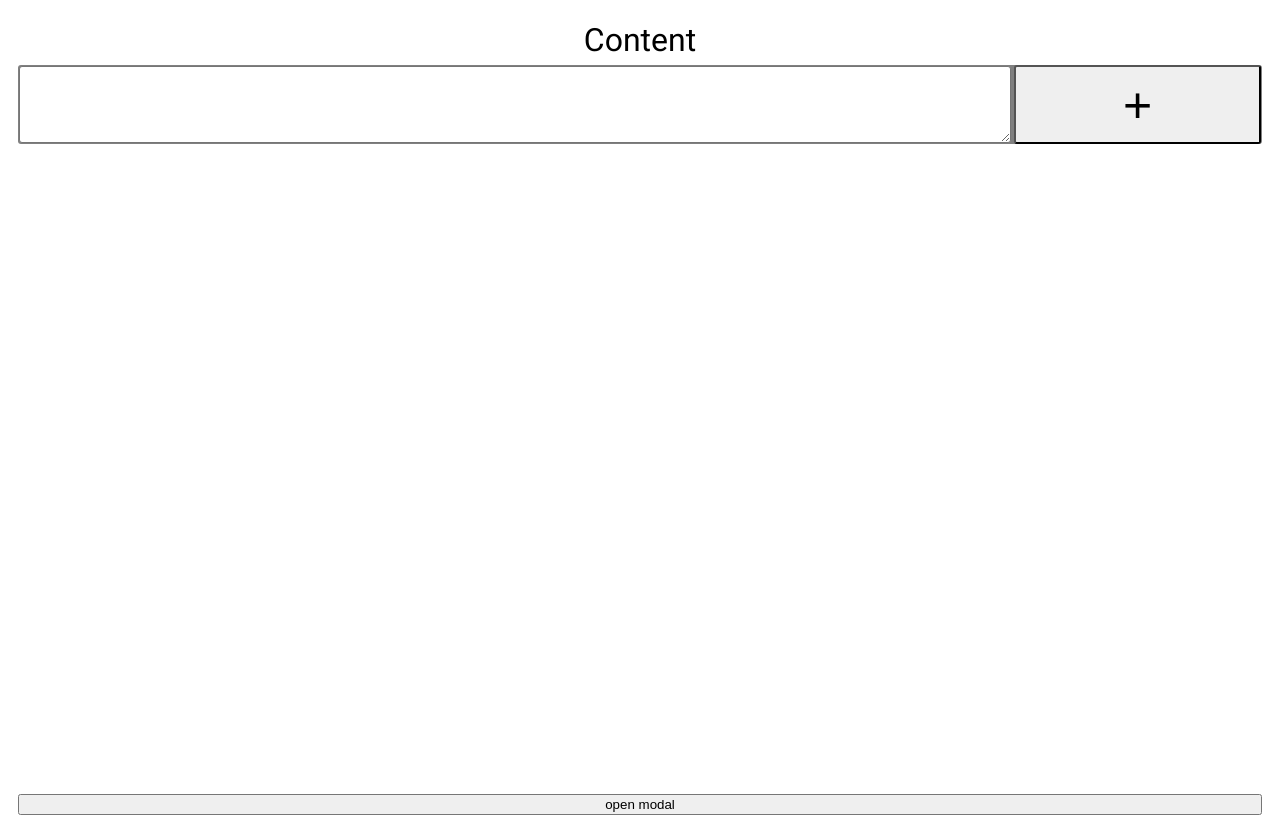
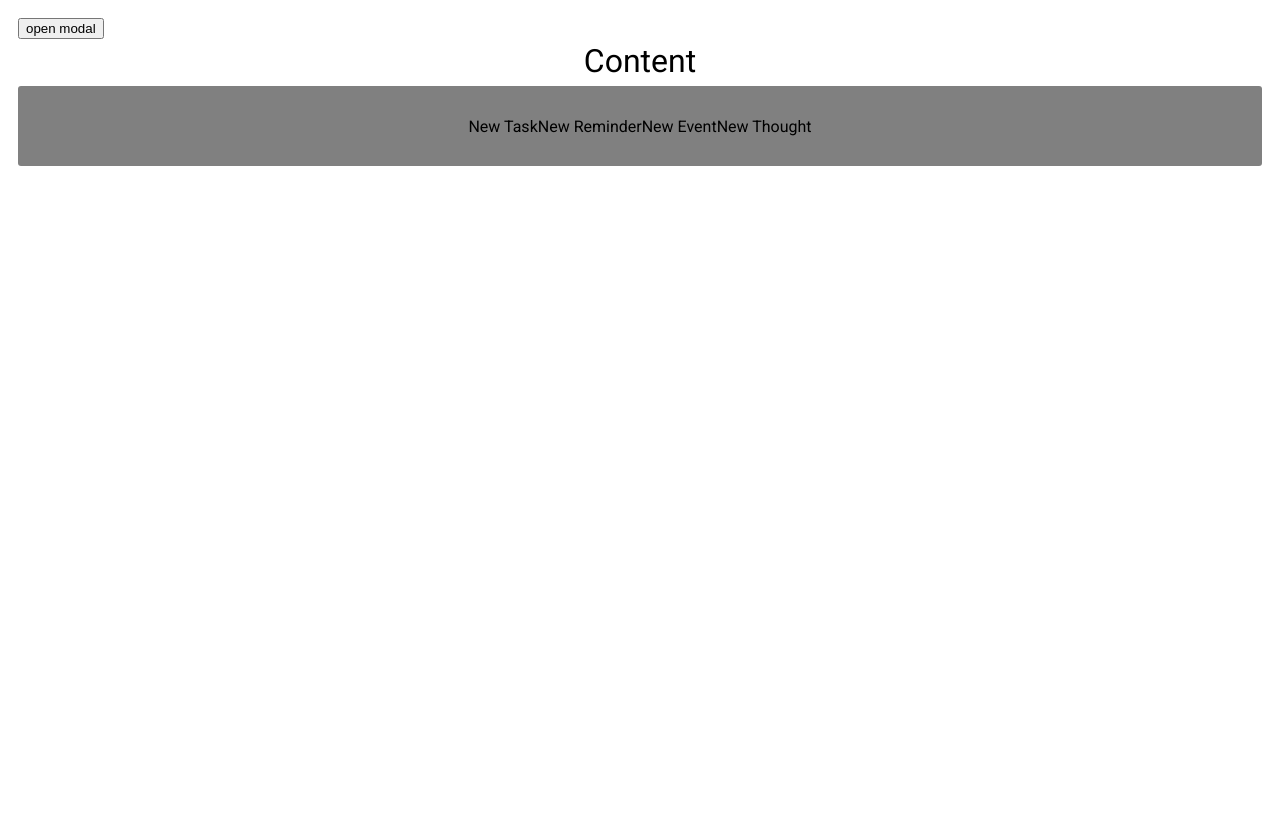
Before and after one commit to andranikm97/my-daily-helper, a website: page public/index.html in a window 1280 px wide. Drawn offline with nearby package versions, Linux system fonts and the light colour scheme; no server answers.

Commit message:
Refactor: change submission form
I changed the submission form from a submission text area, to an option-based div. What comes next is the modal submission form that can be adjusted to which of the options was clicked.

```diff
--- a/public/index.html
+++ b/public/index.html
@@ -16,17 +16,38 @@
     <title>Daily Helper</title>
   </head>
   <body>
+    <button id="openModal">open modal</button>
+    <div id="choiceModal" class="modal" name="modal">This is my modal</div>
+
     <div class="main-container">
       <h1>Content</h1>
       <div class="submission-form-container">
-        <form class="submission-form" action="">
+        <!-- <form class="submission-form" action="">
           <textarea name="input" id="input-box"></textarea>
           <input type="submit" value="+" />
-        </form>
+        </form> -->
+
+        <div class="submission-type task" id="submit-task">
+          <span>New</span>
+          <span>Task</span>
+        </div>
+
+        <div class="submission-type reminder" id="submit-reminder">
+          <span>New</span>
+          <span>Reminder</span>
+        </div>
+
+        <div class="submission-type event" id="submit-event">
+          <span>New</span>
+          <span>Event</span>
+        </div>
+
+        <div class="submission-type thought" id="submit-thought">
+          <span>New</span>
+          <span>Thought</span>
+        </div>
       </div>
       <div class="content"></div>
-      <button id="openModal">open modal</button>
-      <div id="choiceModal" class="modal" name="modal">This is my modal</div>
     </div>
 
     <script src="index.js"></script>
```
